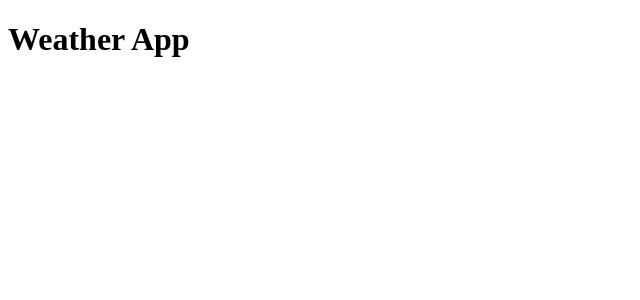
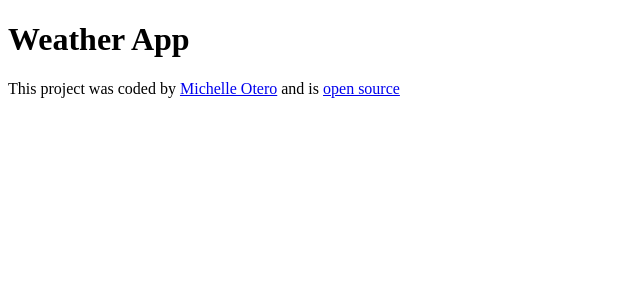
Before and after one commit to michelle-otero/react-weather-app, a React (Create React App) app: page / in a window 1280 px wide. Shown: the top 300 px of the page, without its empty margins (0-640 px from the left). Built offline with nearby package versions, Linux system fonts and the light colour scheme.

Commit message:
added github repo url

```diff
--- a/src/App.js
+++ b/src/App.js
@@ -5,6 +5,24 @@
     <div className="App">
       <div className="weather-app">
         <h1>Weather App</h1>
+        <footer>
+          This project was coded by{" "}
+          <a
+            href="https://www.linkedin.com/in/michelle-otero-6919b3171/"
+            target="_blank"
+            rel="noreferrer"
+          >
+            Michelle Otero
+          </a>{" "}
+          and is{" "}
+          <a
+            href="https://github.com/michelle-otero/react-weather-app"
+            target="_blank"
+            rel="noreferrer"
+          >
+            open source
+          </a>
+        </footer>
       </div>
     </div>
   );
```
